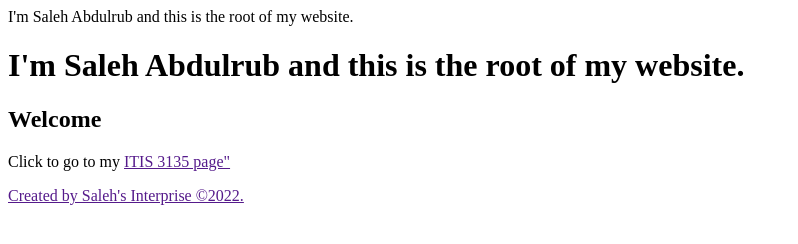
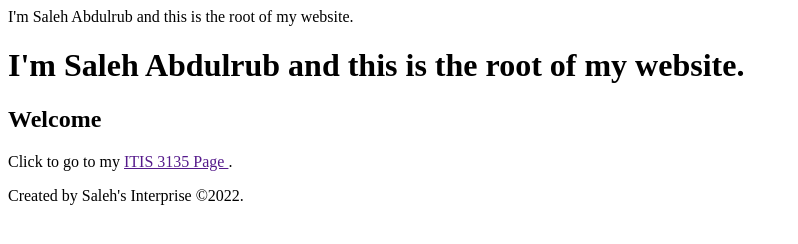
Before and after one commit to sabudlru/sabdulru.github.io, a plain HTML site: page index.html in a window 1280 px wide. Shown: the whole page, without its empty margins (0-798 px from the left). Drawn offline with Linux system fonts and the light colour scheme.

Commit message:
Update index.html

```diff
--- a/index.html
+++ b/index.html
@@ -12,7 +12,7 @@ I'm Saleh Abdulrub and this is the root of my website.
         </header>
         <main>
             <h2>Welcome</h2>
-            <p>Click to go to my <a href "itis3135/"> ITIS 3135 page"</p>
+            <p>Click to go to my <a href "itis3135/"> ITIS 3135 Page </a>.</p>
         </main>
         <footer>
             Created by Saleh's Interprise &copy;2022.
```
